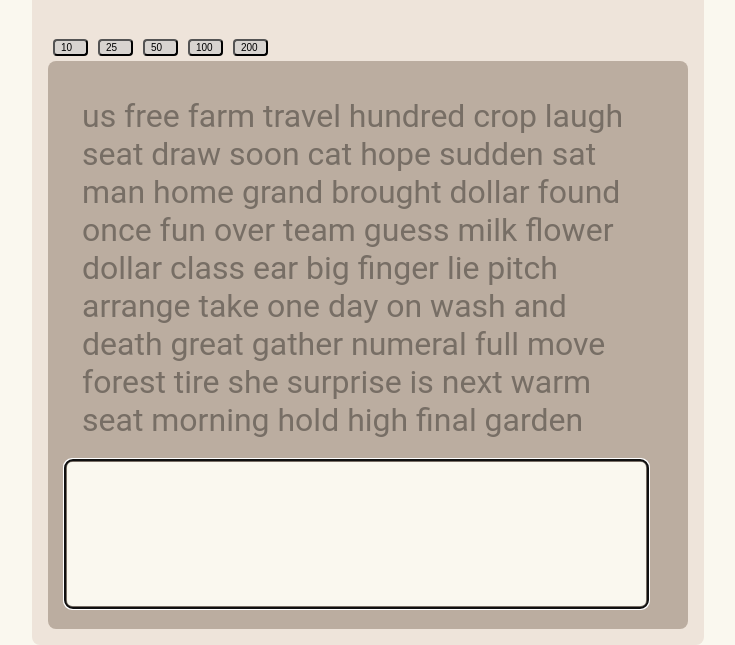
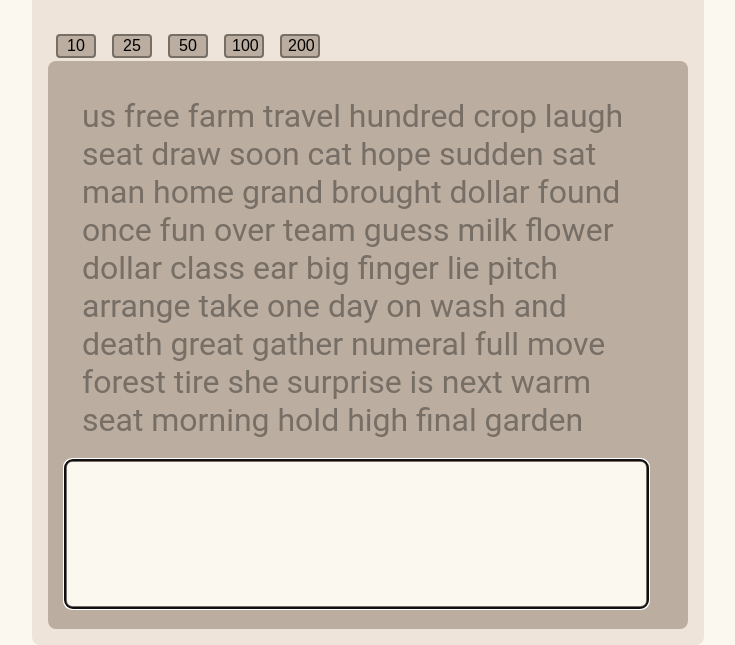
Before and after one commit to Adam-Woodruff/Typing-Test, a plain HTML site: page index.html in a window 1280 px wide. Shown: the part 197-842 px from the top of the page, without its empty margins (272-1007 px from the left). Drawn offline with Linux system fonts and the light colour scheme.

Commit message:
Add files via upload

```diff
--- a/styles.css
+++ b/styles.css
@@ -45,7 +45,7 @@ h1{
     margin: auto;
     resize: none;
     padding: .5rem 1rem;
-    font-size: 1rem;
+    font-size: 2rem;
 }
 
 .quote-input:focus{
@@ -108,10 +108,12 @@ h1{
 }
 
 .btn-container > button {
-    padding: auto;
+    text-align: center;
+    display: table-cell;
+    vertical-align: middle;
+    border: 2px solid #776e65;
     border-radius: .25rem;
-    background-color: #d8d4d0;
-    width: 35px;
-    margin: 5px;
-    text-align: left;
-    font-size: 10px;
+    background-color: #bbada0;
+    width: 40px;
+    margin: 0px 8px 3px;
+    font-size: 1rem;
```
